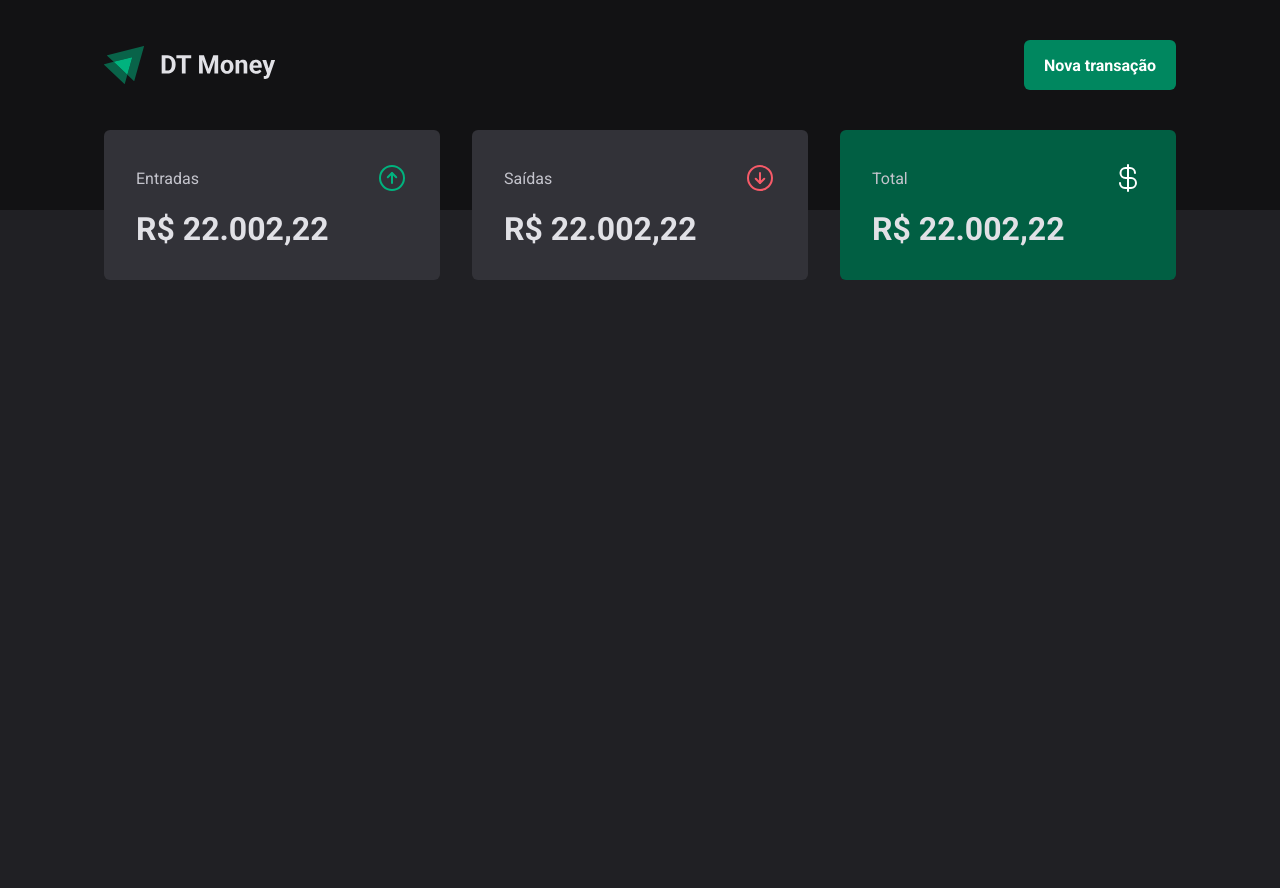
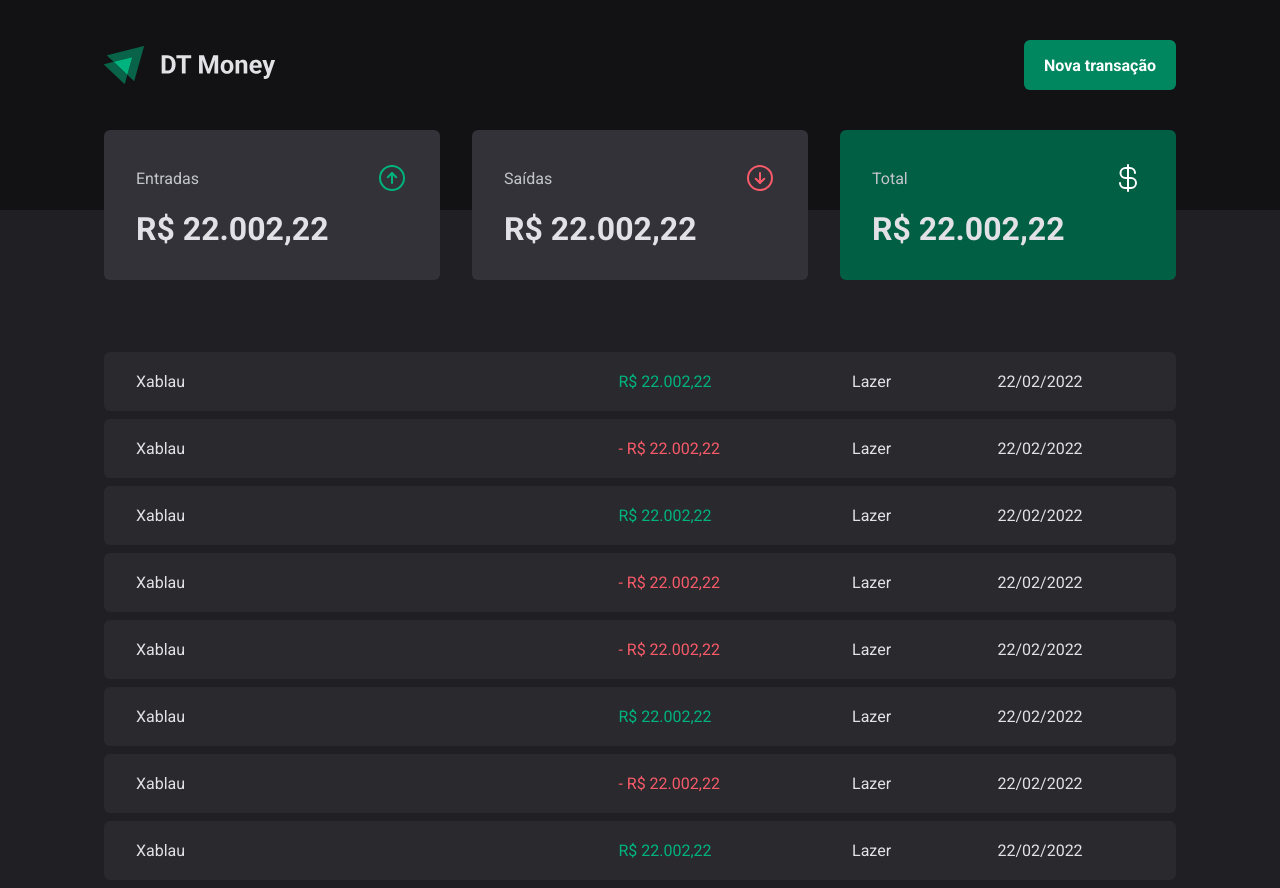
Before and after one commit to MoisesSantana/dt-money, a React (Vite) app: page / in a window 1280 px wide. Before the commit the page ends 800 px from the top, so only its background shows below. Built offline with nearby package versions, Linux system fonts and the light colour scheme.

Commit message:
feat(table): prototyping the TransactionsTable component

```diff
--- /dev/null
+++ b/src/components/transactions-table/index.tsx
@@ -0,0 +1,62 @@
+import { PriceHighlight, Table, TransactionsTableContainer } from './styles';
+
+export function TransactionsTable() {
+  return (
+    <TransactionsTableContainer>
+      <Table>
+        <tbody>
+          <tr>
+            <td width='45%'>Xablau</td>
+            <td><PriceHighlight variant='income'>R$ 22.002,22</PriceHighlight></td>
+            <td>Lazer</td>
+            <td>22/02/2022</td>
+          </tr>
+          <tr>
+            <td width='45%'>Xablau</td>
+            <td><PriceHighlight variant='outcome'>- R$ 22.002,22</PriceHighlight></td>
+            <td>Lazer</td>
+            <td>22/02/2022</td>
+          </tr>
+          <tr>
+            <td width='45%'>Xablau</td>
+            <td><PriceHighlight variant='income'>R$ 22.002,22</PriceHighlight></td>
+            <td>Lazer</td>
+            <td>22/02/2022</td>
+          </tr>
+          <tr>
+            <td width='45%'>Xablau</td>
+            <td><PriceHighlight variant='outcome'>- R$ 22.002,22</PriceHighlight></td>
+            <td>Lazer</td>
+            <td>22/02/2022</td>
+          </tr>
+          <tr>
+            <td width='45%'>Xablau</td>
+            <td><PriceHighlight variant='outcome'>- R$ 22.002,22</PriceHighlight></td>
+            <td>Lazer</td>
+            <td>22/02/2022</td>
+          </tr>
+          <tr>
+            <td width='45%'>Xablau</td>
+            <td><PriceHighlight variant='income'>R$ 22.002,22</PriceHighlight></td>
+            <td>Lazer</td>
+            <td>22/02/2022</td>
+          </tr>
+          <tr>
+            <td width='45%'>Xablau</td>
+            <td>
+              <PriceHighlight variant='outcome'>- R$ 22.002,22</PriceHighlight>
+            </td>
+            <td>Lazer</td>
+            <td>22/02/2022</td>
+          </tr>
+          <tr>
+            <td width='45%'>Xablau</td>
+            <td><PriceHighlight variant='income'>R$ 22.002,22</PriceHighlight></td>
+            <td>Lazer</td>
+            <td>22/02/2022</td>
+          </tr>
+        </tbody>
+      </Table>
+    </TransactionsTableContainer>
+  );
+}
--- /dev/null
+++ b/src/components/transactions-table/styles.ts
@@ -0,0 +1,41 @@
+import { styled } from 'styled-components';
+
+export const TransactionsTableContainer = styled.main`
+  width: 100%;
+  max-width: 1120px;
+  margin: 4rem auto 0;
+  padding: 0 1.5rem;
+`;
+
+export const Table = styled.table`
+  width: 100%;
+  border-collapse: separate;
+  border-spacing: 0 0.5rem;
+
+  td {
+    padding: 1.25rem 2rem;
+    background-color: ${({ theme }) => theme['gray-700']};
+
+    &:first-child {
+      border-radius: 6px 0px 0px 6px;
+    }
+
+    &:last-child {
+      border-radius: 0px 6px 6px 0px;
+    }
+  }
+`;
+
+interface PriceHighlightProps {
+  variant: 'income' | 'outcome';
+}
+
+export const PriceHighlight = styled.span<PriceHighlightProps>`
+  color: ${({ variant, theme }) => (
+    variant === 'income' ? (
+      theme['green-300']
+      ) : (
+        theme['red-300']
+      )
+  )};
+`;
--- a/src/pages/transactions/index.tsx
+++ b/src/pages/transactions/index.tsx
@@ -1,11 +1,13 @@
 import { Header } from '@/components/header';
 import { Summary } from '@/components/summary';
+import { TransactionsTable } from '@/components/transactions-table';
 
 export function Transactions() {
   return (
     <div>
       <Header />
       <Summary />
+      <TransactionsTable />
     </div>
   );
 }
```
